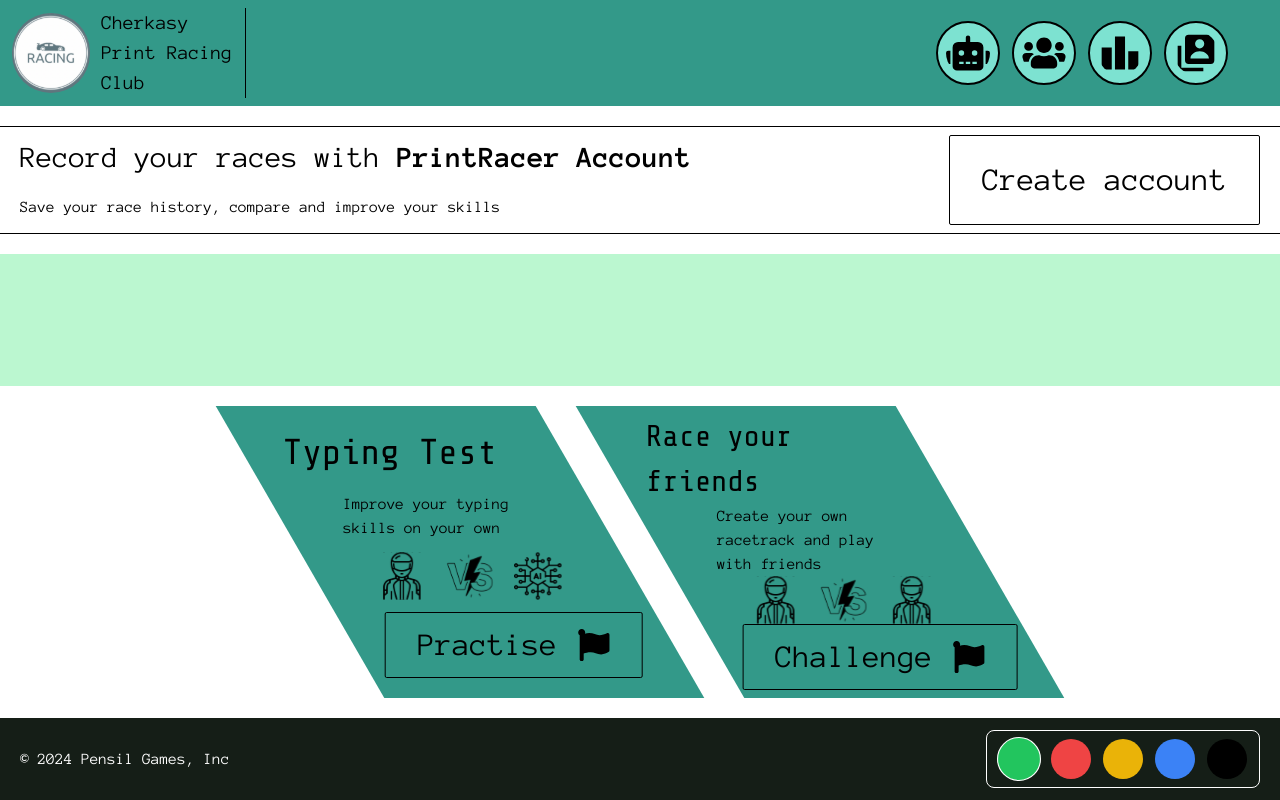
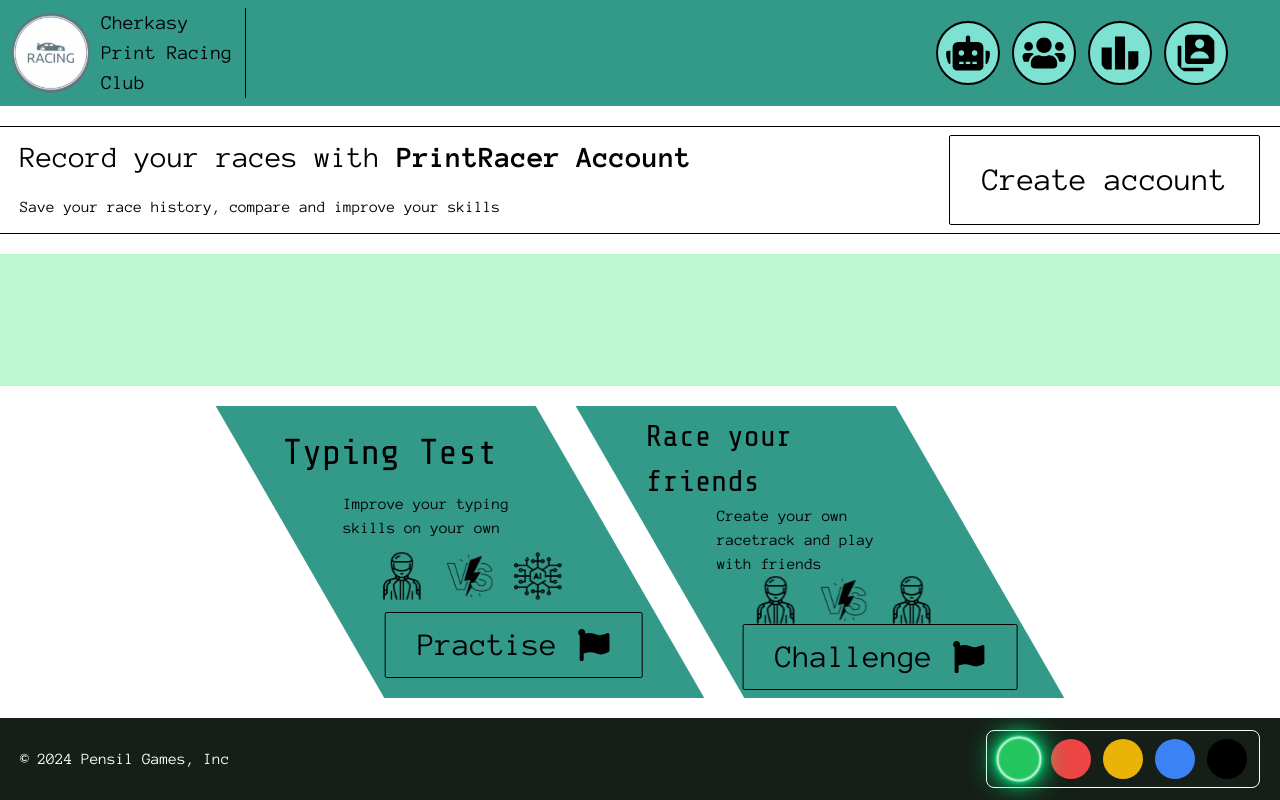
Before and after one commit to AlexTkCk/diploma_everlabs, a React (Create React App) app in the folder client/: page / in a window 1280 px wide. Built offline with nearby package versions, Linux system fonts and the light colour scheme.

Commit message:
v-12-theme/12/Created different neon shadow styles, removed unnecessary transform constant

```diff
--- a/client/tailwind.config.js
+++ b/client/tailwind.config.js
@@ -1,5 +1,3 @@
-const { transform } = require("typescript");
-
 /** @type {import('tailwindcss').Config} */
 module.exports = {
   content: ["./src/**/*.{html,js,jsx,ts,tsx}"],
@@ -21,9 +19,13 @@ module.exports = {
         button: "2rem", // 32px
       },
       boxShadow: {
-        neon: "0 0 2px #fff,inset 0 0 2px #fff,0 0 5px #0f8,0 0 15px #0f8,0 0 30px #0f8",
-        "neon-inner":
+        'neon-green': "0 0 2px #fff,inset 0 0 2px #fff,0 0 5px #0f8,0 0 15px #0f8,0 0 30px #0f8",
+        'neon-red': '0 0 2px #fff, inset 0 0 2px #fff, 0 0 5px #f00, 0 0 15px #f00, 0 0 30px #f00',
+        'neon-blue': '0 0 2px #fff, inset 0 0 2px #fff, 0 0 5px #00f, 0 0 15px #00f, 0 0 30px #00f',
+        'neon-yellow': '0 0 2px #fff, inset 0 0 2px #fff, 0 0 5px #ff0, 0 0 15px #ff0, 0 0 30px #ff0',
+        'neon-inner':
           "inset 0 0 10px #00ff00, inset 0 0 20px #00ff00, inset 0 0 30px #00ff00, inset 0 0 40px #00ff00, inset 0 0 70px #00ff00, inset 0 0 80px #00ff00, inset 0 0 100px #00ff00, inset 0 0 150px #00ff00",
+
         buttonHover: "inset 6.5em 0 0 0",
       },
       backgroundColor: {
```
